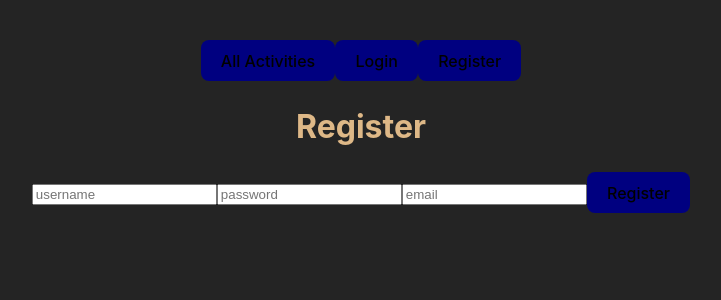
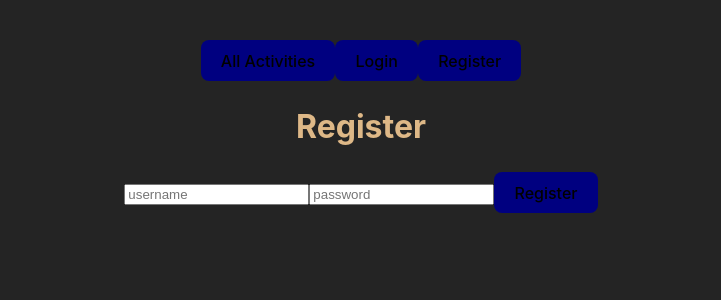
Before and after one commit to Fullstack-Group-2/Activiocity, a React (Vite) app: page /register in a window 1280 px wide. Shown: the top 300 px of the page, without its empty margins (279-1000 px from the left). Built offline with nearby package versions, Linux system fonts and the light colour scheme.

Commit message:
created register function that can then add to database and info can be used to log in

```diff
--- a/src/client/App.jsx
+++ b/src/client/App.jsx
@@ -21,7 +21,7 @@ function App() {
       <Routes>
         <Route path="/" element={<AllActivities />} />
         <Route path="/Login" element={<Login setToken={setToken} />} />
-        <Route path="/register" element={<Register />} />
+        <Route path="/register" element={<Register setToken={setToken} />} />
         <Route path="/Users" element={<Users />} />
         <Route path="/:id" element={<SingleActivities />} />
         <Route path="/Admin" element={<Admin />} />
--- a/src/client/components/Register.jsx
+++ b/src/client/components/Register.jsx
@@ -1,4 +1,4 @@
-import { useState } from "react";
+import { useState, useEfffect, useRef } from "react";
 import axios from "axios";
 import { useNavigate } from "react-router-dom";
 
@@ -8,13 +8,12 @@ const Register = ({ setToken }) => {
   const [password, setPassword] = useState("");
   const [email, setEmail] = useState("");
 
-  //need to place route in the handleRegister function
   async function handleRegister() {
     try {
-      const { data: token } = await axios.post("auth/auth/register", {
+      const { data: token } = await axios.post("/auth/auth/register", {
         username,
         password,
-        email,
+        // isAdmin: false,
       });
       localStorage.setItem("TOKEN", token.token);
       setToken(token.token);
@@ -38,11 +37,7 @@ const Register = ({ setToken }) => {
           value={password}
           onChange={(e) => setPassword(e.target.value)}
         />
-        <input
-          placeholder="email"
-          value={email}
-          onChange={(e) => setEmail(e.target.value)}
-        />
+
         <button onClick={handleRegister}>Register</button>
       </div>
     </>
--- a/src/server/auth/auth.cjs
+++ b/src/server/auth/auth.cjs
@@ -3,8 +3,6 @@ const router = express.Router();
 const prisma = require("../client.cjs");
 const jwt = require("jsonwebtoken");
 const bcrypt = require("bcrypt");
-
-//CANT FIX THE ROUTE IN CLIENT / REGISTER UNTIL PREVIOUS TICKET IS MERGED
 
 router.post("/register", async (req, res, next) => {
   const { username, password } = req.body;
@@ -15,6 +13,7 @@ router.post("/register", async (req, res, next) => {
       data: {
         username,
         password: hashedPassword,
+        isAdmin: false,
       },
     });
     const token = jwt.sign(
```
